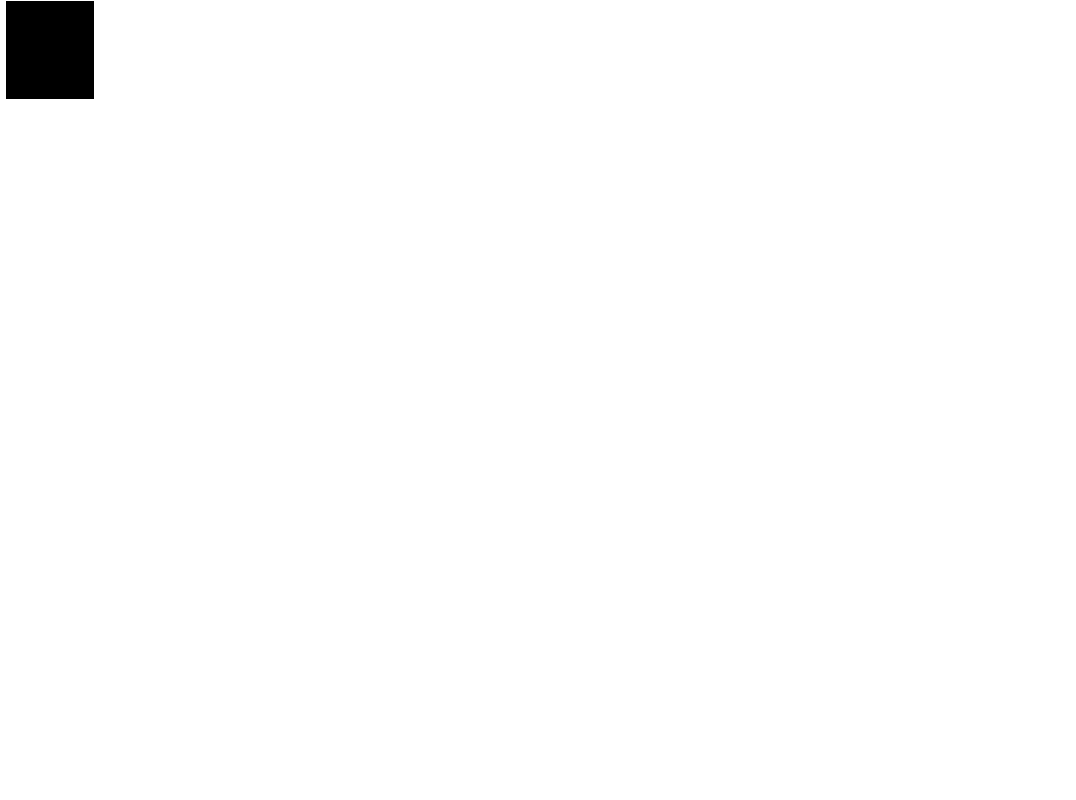
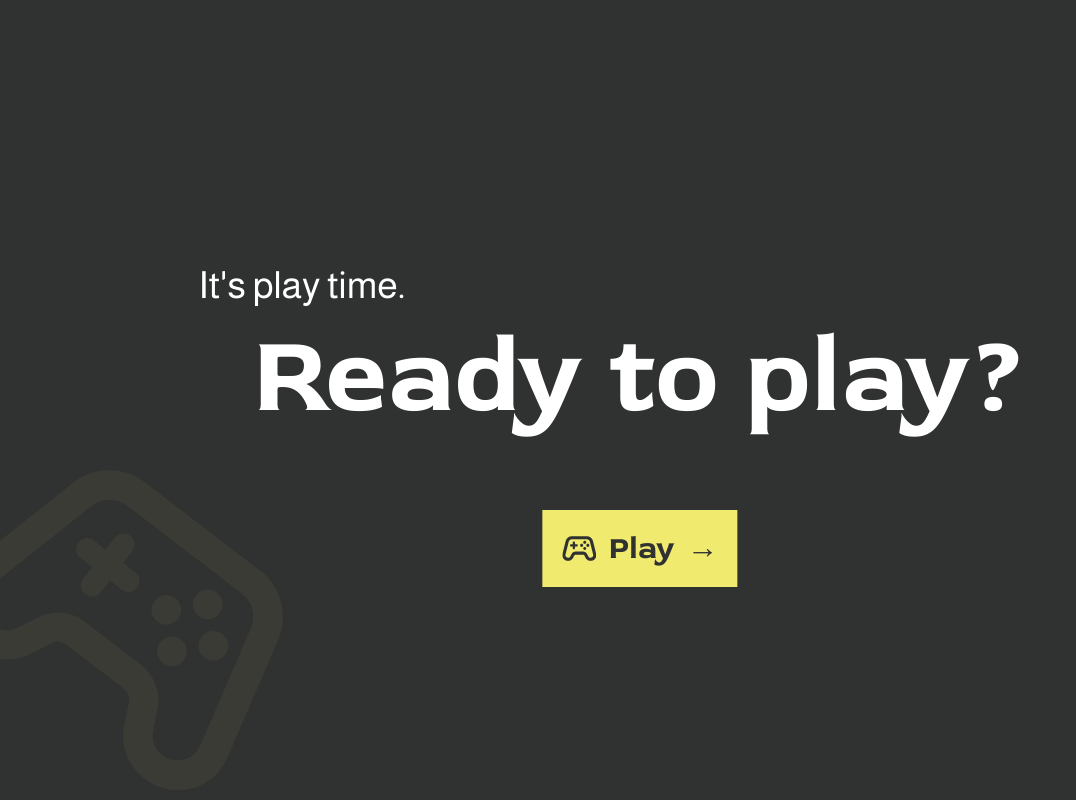
Before and after one commit to Charrath/memory-game, a website built with Vite: page index.html in a window 1280 px wide. Shown: the whole page, without its empty margins (0-1076 px from the left). Built offline with nearby package versions, Linux system fonts and the light colour scheme.

Commit message:
feat: implement home screen design

```diff
--- a/index.html
+++ b/index.html
@@ -1,19 +1,37 @@
-<!DOCTYPE html>
+<!doctype html>
 <html lang="en">
   <head>
-    <meta charset="UTF-8">
-    <meta name="viewport" content="width=device-width, initial-scale=1.0">
+    <meta charset="UTF-8" />
+    <meta name="viewport" content="width=device-width, initial-scale=1.0" />
+    <link rel="icon" href="/assets/images/favicon.png" type="image/png" />
     <title>Memory</title>
+    <script type="module" src="/src/main.ts"></script>
   </head>
   <body>
-    <section id="field">
+    <main>
+      <section id="home-screen" class="home">
+        <p class="home__subtitle">It's play time.</p>
+        <h1 class="home__title">Ready to play?</h1>
+
+        <div
+          class="home__decoration game-controller"
+          role="img"
+          aria-label="Illustration of a game controller"
+        ></div>
+        <button class="home__button button button--primary" type="button">
+          <span class="home__button-icon game-controller" aria-hidden="true"></span
+          ><span class="home__button-text">Play</span>
+          <span class="home__button-arrow">→</span>
+        </button>
+      </section>
+    </main>
+    <!-- <section id="field">
       <button class="card">
         <div class="card__inner">
           <div class="card__face"></div>
           <div class="card__face card__face--back"></div>
         </div>
       </button>
-    </section>
-    <script type="module" src="/src/main.ts"></script>
+    </section> -->
   </body>
 </html>
--- /dev/null
+++ b/src/scss/abstracts/_functions.scss
@@ -0,0 +1,27 @@
+@use "sass:math";
+
+$design-width: 1440;
+$design-height: 1024;
+
+@function scale($value) {
+  $number: math.div($value, 1px);
+
+  @if $number >= 0 {
+    @return min(
+      #{$number * math.div(100vw, $design-width)},
+      #{$number * math.div(100vh, $design-height)},
+      #{$value}
+    );
+  }
+
+  $positive-number: math.abs($number);
+  $positive-value: math.abs($value);
+
+  @return calc(
+    -1 * min(
+      #{$positive-number * math.div(100vw, $design-width)},
+      #{$positive-number * math.div(100vh, $design-height)},
+      #{$positive-value}
+    )
+  );
+}
--- /dev/null
+++ b/src/scss/abstracts/_index.scss
@@ -0,0 +1 @@
+@forward "functions";
--- /dev/null
+++ b/src/scss/base/_base.scss
@@ -0,0 +1,27 @@
+* {
+  box-sizing: border-box;
+  margin: 0;
+}
+
+html,
+body {
+  width: 100%;
+  height: 100%;
+  overflow: hidden;
+}
+
+body {
+  background-color: #000;
+
+  display: flex;
+  justify-content: center;
+  align-items: center;
+}
+
+main {
+  width: 100%;
+  height: 100%;
+
+  max-width: 1440px;
+  max-height: 1024px;
+}
--- /dev/null
+++ b/src/scss/base/_index.scss
@@ -0,0 +1,2 @@
+@forward "base";
+@forward "typography.scss";
--- /dev/null
+++ b/src/scss/base/_typography.scss
@@ -0,0 +1,35 @@
+@font-face {
+  font-family: "Red Rose";
+  src: url("/assets/fonts/red-rose/RedRose-VariableFont_wght.ttf")
+    format("truetype");
+  font-weight: 300 700;
+  font-style: normal;
+}
+
+@font-face {
+  font-family: "Almarai";
+  src: url("/assets/fonts/almarai/Almarai-Light.ttf") format("truetype");
+  font-weight: 300;
+  font-style: normal;
+}
+
+@font-face {
+  font-family: "Almarai";
+  src: url("/assets/fonts/almarai/Almarai-Regular.ttf") format("truetype");
+  font-weight: 400;
+  font-style: normal;
+}
+
+@font-face {
+  font-family: "Almarai";
+  src: url("/assets/fonts/almarai/Almarai-Bold.ttf") format("truetype");
+  font-weight: 700;
+  font-style: normal;
+}
+
+@font-face {
+  font-family: "Almarai";
+  src: url("/assets/fonts/almarai/Almarai-ExtraBold.ttf") format("truetype");
+  font-weight: 800;
+  font-style: normal;
+}
--- /dev/null
+++ b/src/scss/components/_button.scss
@@ -0,0 +1,19 @@
+@use "../abstracts" as a;
+
+
+.button {
+  display: flex;
+  align-items: center;
+  justify-content: center;
+
+  font-family: inherit;
+
+
+  border: none;
+  cursor: pointer;
+
+  &--primary {
+    background-color: rgba(240, 234, 110, 1);
+    color: rgba(48, 49, 49, 1);
+  }
+}
--- /dev/null
+++ b/src/scss/components/_game-controller.scss
@@ -0,0 +1,11 @@
+.game-controller {
+  display:block;
+  aspect-ratio: 415 / 302;
+
+  background-color: currentColor;
+
+  mask-image: url("/assets/images/icons/game-controller.svg");
+  mask-repeat: no-repeat;
+  mask-position: center;
+  mask-size: contain;
+}
--- /dev/null
+++ b/src/scss/components/_index.scss
@@ -0,0 +1,2 @@
+@forward "button";
+@forward "game-controller";
--- a/src/scss/main.scss
+++ b/src/scss/main.scss
@@ -1,37 +1,42 @@
-body {
-    margin: 0;
-    box-sizing: border-box;
-    height: 100vh;
-}
+// body {
+//     margin: 0;
+//     box-sizing: border-box;
+//     height: 100vh;
+// }
 
-.card {
-    height: 100px;
-    aspect-ratio: 1 / 1;
-    background-color: transparent;
-    border: none;
+// .card {
+//     height: 100px;
+//     aspect-ratio: 1 / 1;
+//     background-color: transparent;
+//     border: none;
 
-    &__inner {
-        position: relative;
-        width: 100%;
-        height: 100%;
-        transform-style: preserve-3d;
-        transition: all 300ms ease-in-out;
+//     &__inner {
+//         position: relative;
+//         width: 100%;
+//         height: 100%;
+//         transform-style: preserve-3d;
+//         transition: all 300ms ease-in-out;
 
-    }
+//     }
 
-    &__face {
-        position: absolute;
-        inset: 0;
-        background-color: black;
-        backface-visibility: hidden;
+//     &__face {
+//         position: absolute;
+//         inset: 0;
+//         background-color: black;
+//         backface-visibility: hidden;
 
-        &--back {
-            transform: rotateY(180deg);
-            background-color: red;
-        }
-    }
+//         &--back {
+//             transform: rotateY(180deg);
+//             background-color: red;
+//         }
+//     }
 
-    &.is-flipped .card__inner {
-        transform: rotateY(180deg);
-    }
-}
+//     &.is-flipped .card__inner {
+//         transform: rotateY(180deg);
+//     }
+// }
+
+@use "abstracts";
+@use "base";
+@use "components";
+@use "pages";
--- /dev/null
+++ b/src/scss/pages/_home.scss
@@ -0,0 +1,96 @@
+@use "../abstracts" as a;
+
+.home {
+  position: relative;
+  font-family: "Red Rose", sans-serif;
+  color: rgba(255, 255, 255, 1);
+
+  width: 100%;
+  height: 100%;
+
+  display: flex;
+  flex-direction: column;
+  align-items: flex-start;
+
+  background-color: rgba(48, 49, 49, 1);
+  overflow: hidden;
+
+  &__subtitle {
+    position: absolute;
+    left: 15.5%;
+    top: 33%;
+
+    font-family: "Almarai", sans-serif;
+    font-size: a.scale(48px);
+    font-weight: 400;
+  }
+
+  &__title {
+    position: absolute;
+    top: 38.5%;
+    left: 50%;
+    transform: translateX(-50%);
+
+    white-space: nowrap;
+
+    font-size: a.scale(140px);
+    font-weight: 700;
+  }
+
+  &__decoration {
+    position: absolute;
+
+    width: a.scale(415px);
+    aspect-ratio: 415 / 302;
+
+    bottom: a.scale(80px);
+    left: a.scale(-40px);
+
+    color: rgba(240, 234, 110, 1);
+    opacity: 0.05;
+
+    transform: rotate(37.42deg);
+  }
+
+  &__button {
+    position: absolute;
+    top: 63.77%;
+    left: 50%;
+    transform: translateX(-50%);
+
+    gap: a.scale(16px);
+
+    width: a.scale(250px);
+    height: a.scale(98px);
+
+    font-size: a.scale(40px);
+
+    transition: transform 0.3s ease;
+
+    &:hover {
+      transform: translateX(-50%) scale(1.05);
+
+      .home__button-icon {
+        transform: rotate(-25deg);
+      }
+
+      .home__button-arrow {
+        -webkit-text-stroke: 1px currentColor;
+      }
+    }
+  }
+
+  &__button-icon {
+    height: a.scale(32px);
+    transition: transform 0.3s ease;
+  }
+
+  &__button-text {
+    font-weight: 700;
+  }
+
+  &__button-arrow {
+    -webkit-text-stroke: 0 transparent;
+    transition: -webkit-text-stroke 0.3s ease;
+  }
+}
--- /dev/null
+++ b/src/scss/pages/_index.scss
@@ -0,0 +1 @@
+@forward "home";
```
Also changed, not shown: public/assets/fonts/almarai/Almarai-Bold.ttf (added), public/assets/fonts/almarai/Almarai-ExtraBold.ttf (added), public/assets/fonts/almarai/Almarai-Light.ttf (added), public/assets/fonts/almarai/Almarai-Regular.ttf (added), public/assets/fonts/red-rose/RedRose-VariableFont_wght.ttf (added), public/assets/images/favicon.png (added), public/assets/images/home/home-controller.svg (added), public/assets/images/icons/game-controller.svg (added). Lines whose indentation alone changed are shown as unchanged.
